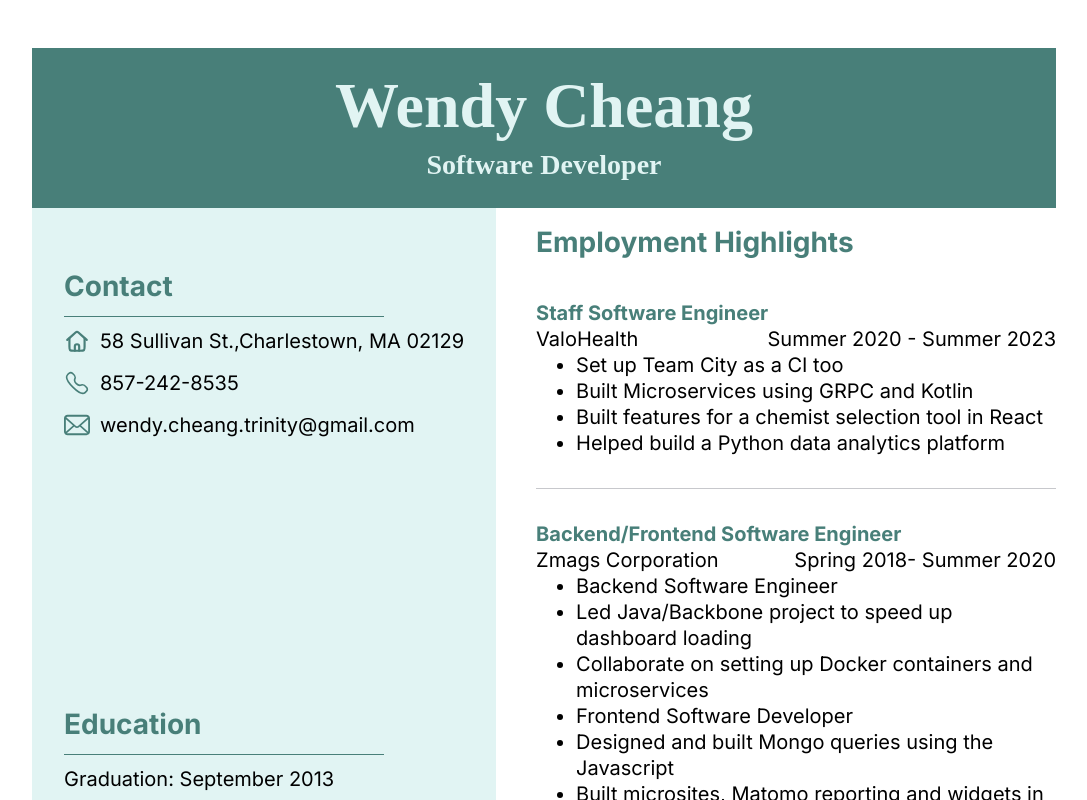
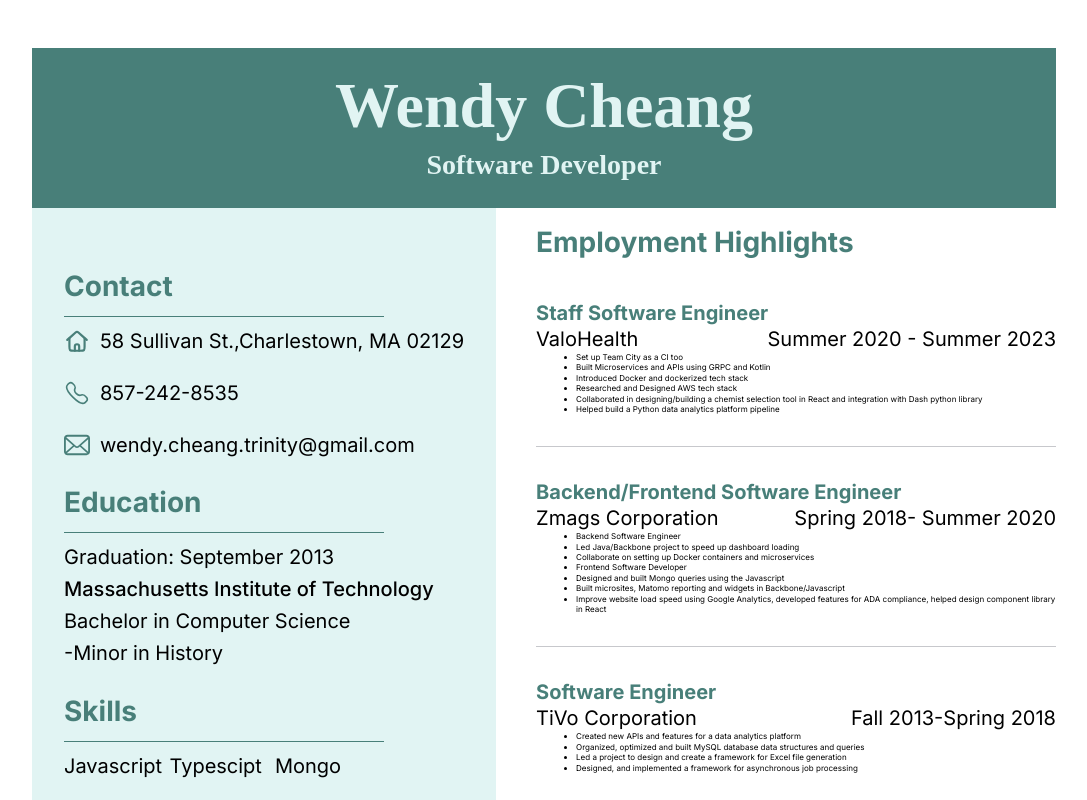
Before and after one commit to wendycheang/Resume, a React (Vite) app in the folder frontend/: page / in a window 1280 px wide. Shown: the top 800 px of the page, without its empty margins (96-1183 px from the left). Built offline with nearby package versions, Linux system fonts and the light colour scheme.

Commit message:
Pok Feedback

```diff
--- a/frontend/src/EmploymentSection.jsx
+++ b/frontend/src/EmploymentSection.jsx
@@ -9,7 +9,7 @@ const EmploymentSection = ({ company, employmentDate, position, projects, id })
                 <p>{company}</p>
                 <p>{employmentDate}</p>
             </div>
-            <ul>
+            <ul class="employment_info">
                 {projects.map(
                     (project, index) =>
                         <li key={`project_${id}_${index}`}>
--- a/frontend/src/css/contact.css
+++ b/frontend/src/css/contact.css
@@ -10,7 +10,7 @@
 .contact {
     display: flex;
     flex-direction: column;
-    gap: .5em;
+    gap: 1em;
 }
 
 /* layout */
--- a/frontend/src/css/employment.css
+++ b/frontend/src/css/employment.css
@@ -8,7 +8,6 @@
 .employment h2,h3 {
     color: var(--forest-green);
 }
-
 
 /* layout */
 .employment {
@@ -21,6 +20,10 @@
     justify-content: space-between;
 }
 
+.employment_info li {
+    font-size: var(--bullet-font-size);
+}
+
 
 @media print {
     .employment {
--- a/frontend/src/css/index.css
+++ b/frontend/src/css/index.css
@@ -16,6 +16,7 @@
   --sub-header-font-size: 1.75rem;
   --sub-header-font-size-two: 1.25rem;
   --main-font-size: 1.25rem;
+  --bullet-font-size: .5rem;
 }
 
 body {
--- a/frontend/src/wendy_api.js
+++ b/frontend/src/wendy_api.js
@@ -25,9 +25,11 @@ export const employment_api = [
         position: "Staff Software Engineer",
         projects: [
             "Set up Team City as a CI too",
-            "Built Microservices using GRPC and Kotlin",
-            "Built features for a chemist selection tool in React",
-            "Helped build a Python data analytics platform"
+            "Built Microservices and APIs using GRPC and Kotlin",
+            "Introduced Docker and dockerized tech stack",
+            "Researched and Designed AWS tech stack",
+            "Collaborated in designing/building a chemist selection tool in React and integration with Dash python library",
+            "Helped build a Python data analytics platform pipeline"
         ]
 
     },
@@ -63,7 +65,7 @@ export const employment_api = [
 ]
 
 export const skills_api = [
-    "Javascript", "Java", "Python", "Confluence", "Jira", "Docker"
+    "Javascript", "Java", "Python", "Typescipt", "Docker", "MySql", "Mongo", "Confluence", "Jira"
 ]
 
 export const project_api = [
```
